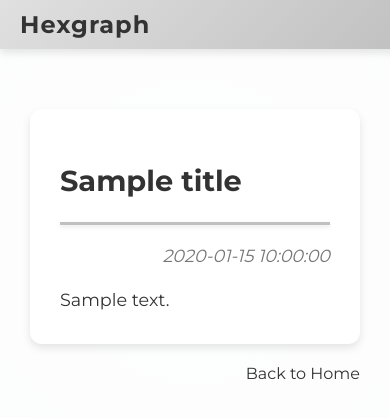
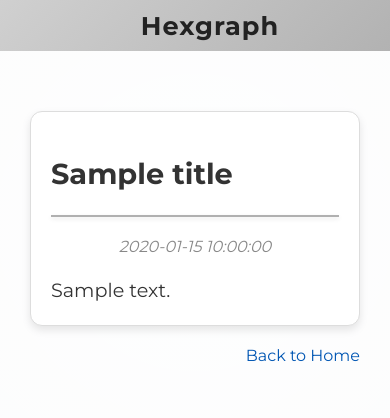
Before and after one commit to superhexa/hexgraph, a Flask app: template templates/post.html in a window 390 px wide. Shown: the top 418 px of the page. Run offline with Flask 3, Linux system fonts and the light colour scheme; the template is opened without the code that fills it: most values are stand-ins (such as "Sample title", 1, 10 or a date in 2020).

Commit message:
Fix responsive

```diff
--- a/static/css/styles.css
+++ b/static/css/styles.css
@@ -250,8 +250,16 @@
 }
 
 @media only screen and (max-width: 768px) {
+    header {
+        padding: 10px 15px;
+        text-align: center;
+        background: linear-gradient(135deg, #d0d0d0, #b0b0b0);
+        box-shadow: none;
+    }
+
     header h1 {
-        font-size: 1.5em;
+        font-size: 1.6em;
+        color: #222;
     }
 
     .container {
@@ -261,19 +269,46 @@
     .input-title {
         font-size: 1em;
         padding: 12px;
+        border: 2px solid #a0a0a0;
+        border-radius: 6px;
+    }
+
+    .input-title:focus {
+        border-color: #909090;
+        box-shadow: 0 0 8px rgba(140, 140, 140, 0.5);
     }
 
     .form-section {
         padding: 20px;
+        margin-bottom: 20px;
+        background: #ffffff;
+        border: 1px solid #ddd;
+    }
+
+    .form-section h2 {
+        font-size: 1.9em;
     }
 
     #editor-container {
         height: 300px;
+        border: 1px solid #ddd;
     }
 
     button {
         font-size: 1em;
         padding: 12px;
+        background: #e0e0e0;
+        color: #333;
+    }
+
+    button:hover {
+        background: #d0d0d0;
+        transform: translateY(-3px);
+    }
+
+    .post-content {
+        padding: 20px;
+        border: 1px solid #ddd;
     }
 
     .post-content h2 {
@@ -281,10 +316,77 @@
     }
 
     .content {
-        font-size: 1.1em;
+        font-size: 1.2em;
+        line-height: 1.5;
+    }
+
+    .post-content img {
+        max-width: 100%;
+        border-radius: 6px;
+    }
+
+    .title-separator {
+        height: 2px;
+        background: #b0b0b0;
     }
 
     .back-link {
         font-size: 1em;
+        color: #0056b3;
+    }
+
+    .back-link:hover {
+        color: #003d7a;
+        text-decoration: underline;
+    }
+
+    .ql-editor {
+        font-size: 1.2em;
+        padding: 15px;
+        border: 1px solid #ddd;
+    }
+
+    .ql-toolbar {
+        margin-bottom: 5px;
+        background: #f9f9f9;
+        border: 1px solid #ddd;
+    }
+
+    .ql-toolbar .ql-active {
+        background: #e9e9e9;
+    }
+
+    .ql-editor h1,
+    .ql-editor h2,
+    .ql-editor h3,
+    .ql-editor h4,
+    .ql-editor h5,
+    .ql-editor h6 {
+        font-size: 1.4em;
+    }
+
+    .ql-editor ul,
+    .ql-editor ol {
+        margin-left: 15px;
+        padding-left: 10px;
+    }
+
+    .ql-editor li {
+        margin-bottom: 8px;
+    }
+
+    .ql-toolbar .ql-formats button {
+        background: #e0e0e0;
+        border: 1px solid #ddd;
+    }
+
+    .ql-toolbar .ql-formats button:hover {
+        background: #d0d0d0;
+    }
+
+    .post-date {
+        font-size: 1em;
+        text-align: center;
+        color: #888;
     }
 }
```
